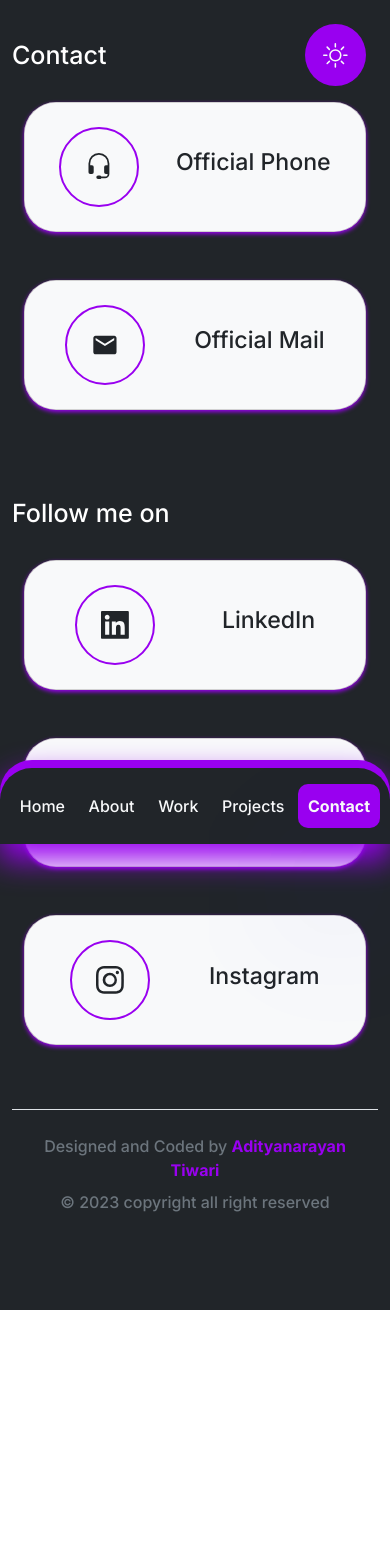
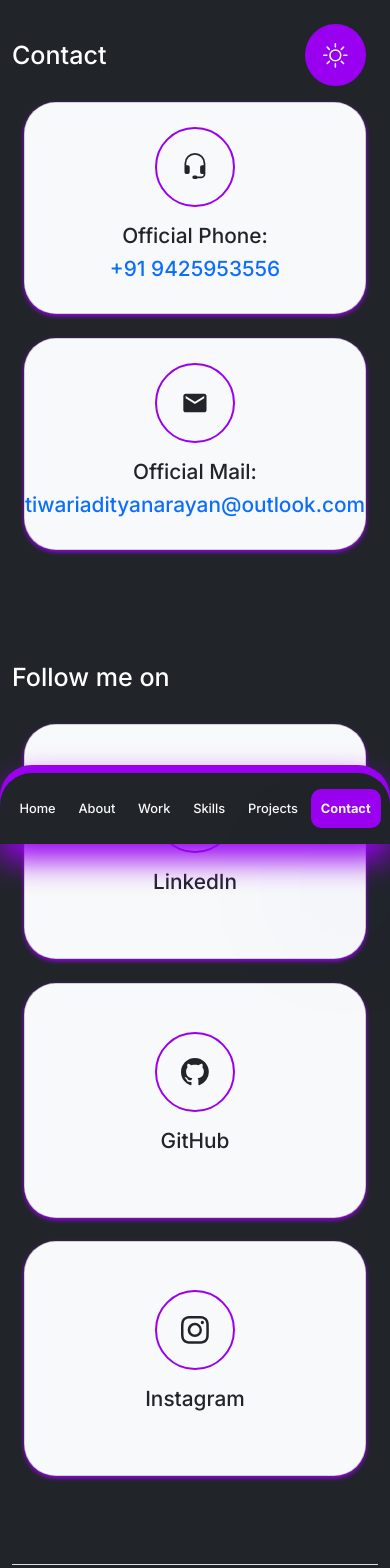
Before and after one commit to iamadityanarayan/my-portfolio, a React (Vite) app: page /contact in a window 390 px wide. Shown: the top 1568 px of the page. Before the commit the page ends 1310 px from the top, so only its background shows below. Built offline with nearby package versions, Linux system fonts and the light colour scheme.

Commit message:
changes for headers, contact and about sections

```diff
--- a/src/App.tsx
+++ b/src/App.tsx
@@ -12,6 +12,7 @@
 import { BsSun, BsFillMoonStarsFill } from 'react-icons/bs';
 import './App.css';
 import ScrollToTop from './components/ScrollToTop';
+import Skills from './pages/Skills/Skills';
 
 function App() {
   const { isDarkMode, toggleTheme } = useTheme();
@@ -39,11 +40,14 @@
           <div className='block-spacer'></div>
           <ScrollToTop>
             <Routes>
-              <Route path='/' element={<Home />} />
-              <Route path='/about' element={<About />} />
-              <Route path='/work' element={<Work />} />
-              <Route path='/projects' element={<Project />} />
-              <Route path='/contact' element={<Contact />} />
+              <Route path='/'>
+                <Route index element={<Home />} />
+                <Route path='/about' element={<About />} />
+                <Route path='/work' element={<Work />} />
+                <Route path='/skills' element={<Skills />} />
+                <Route path='/projects' element={<Project />} />
+                <Route path='/contact' element={<Contact />} />
+              </Route>
             </Routes>
           </ScrollToTop>
           <div className='block-spacer-2'></div>
--- a/src/components/Headers/Mobile/MobileHeader.tsx
+++ b/src/components/Headers/Mobile/MobileHeader.tsx
@@ -20,19 +20,22 @@
                 isDarkMode ? 'bg-dark' : 'bg-white'
               }   flex-row justify-content-around p-2 py-3 rounded-top-5`}
             >
-              <NavLink className={`nav-link ${isDarkMode ? 'text-light': ''}`} to='/'>
+              <NavLink className={`nav-link mobile-nav-link-font ${isDarkMode ? 'text-light': ''}`} to='/'>
                 Home
               </NavLink>
-              <NavLink className={`nav-link ${isDarkMode ? 'text-light': ''}`} to='/about'>
+              <NavLink className={`nav-link mobile-nav-link-font ${isDarkMode ? 'text-light': ''}`} to='/about'>
                 About
               </NavLink>
-              <NavLink className={`nav-link ${isDarkMode ? 'text-light': ''}`} to='/work'>
+              <NavLink className={`nav-link mobile-nav-link-font ${isDarkMode ? 'text-light': ''}`} to='/work'>
                 Work
               </NavLink>
-              <NavLink className={`nav-link ${isDarkMode ? 'text-light': ''}`} to='/projects'>
+              <NavLink className={`nav-link mobile-nav-link-font ${isDarkMode ? 'text-light': ''}`} to='/skills'>
+                Skills
+              </NavLink>
+              <NavLink className={`nav-link mobile-nav-link-font ${isDarkMode ? 'text-light': ''}`} to='/projects'>
                 Projects
               </NavLink>
-              <NavLink className={`nav-link ${isDarkMode ? 'text-light': ''}`} to='/contact'>
+              <NavLink className={`nav-link mobile-nav-link-font ${isDarkMode ? 'text-light': ''}`} to='/contact'>
                 Contact
               </NavLink>
             </Nav>
--- a/src/components/Headers/Mobile/mobileHeader.css
+++ b/src/components/Headers/Mobile/mobileHeader.css
@@ -38,3 +38,7 @@
   -webkit-backdrop-filter: blur(5px);
   border: 1px solid rgba(255, 255, 255, 0.3);
 }
+
+.mobile-nav-link-font{
+  font-size: clamp(0.75rem, 0.5115rem + 1.1923vw, 1.25rem) !important;
+}
--- a/src/components/Headers/Web/WebHeader.tsx
+++ b/src/components/Headers/Web/WebHeader.tsx
@@ -17,6 +17,10 @@
     {
       text: 'Work',
       link: `/work`,
+    },
+    {
+      text: 'Skills',
+      link: `/skills`,
     },
     {
       text: 'Project',
--- a/src/components/Headers/Web/webHeader.css
+++ b/src/components/Headers/Web/webHeader.css
@@ -27,7 +27,7 @@
 
 @media (min-width: 992px) {
   .width-40 {
-    width: 50% !important;
+    width: 60% !important;
   }
 
   .py-75 {
@@ -43,7 +43,7 @@
 
 @media (min-width: 1440px) {
   .width-40 {
-    width: 40% !important;
+    width: 50% !important;
   }
 
   .py-75 {
--- /dev/null
+++ b/src/data/Contact.tsx
@@ -0,0 +1,43 @@
+import { BsHeadset, BsInstagram, BsGithub } from 'react-icons/bs';
+import { MdEmail } from 'react-icons/md';
+import { GrLinkedin } from 'react-icons/gr';
+
+type ContactTypes = {
+  icon: JSX.Element;
+  link: string;
+  text?: string;
+  title: string;
+}
+
+export const contact: ContactTypes[] = [
+  {
+    icon: <BsHeadset className='fs-1 m-4' />,
+    link: 'tel:+91 9425953556',
+    text: '+91 9425953556',
+    title: 'Official Phone',
+  },
+  {
+    icon: <MdEmail className='fs-1 m-4' />,
+    link: 'mailto:tiwariadityanarayan@outlook.com',
+    text: 'tiwariadityanarayan@outlook.com',
+    title: 'Official Mail',
+  },
+];
+
+export const socialAccounts: ContactTypes[] = [
+  {
+    icon: <GrLinkedin className='fs-1 m-4' />,
+    link: `https://in.linkedin.com/in/adityanarayan-tiwari-b2b215101`,
+    title: 'LinkedIn',
+  },
+  {
+    icon: <BsGithub className='fs-1 m-4' />,
+    link: `https://github.com/iamadityanarayan`,
+    title: 'GitHub',
+  },
+  {
+    icon: <BsInstagram className='fs-1 m-4' />,
+    link: `https://instagram.com/adityanarayantiwari_?igshid=OGQ5ZDc2ODk2ZA==`,
+    title: 'Instagram',
+  },
+];
--- a/src/pages/About/About.tsx
+++ b/src/pages/About/About.tsx
@@ -1,5 +1,4 @@
 import Mode from '../../components/Mode/Mode';
-import Skills from '../../components/Skills/Skills';
 import Title from '../../components/Tittle/Title';
 import { aboutData } from '../../data/About';
 import './about.css';
@@ -13,9 +12,7 @@
           <Mode className='end-0 pe-4' />
           {aboutData?.des.map((e, i) => (
             <p
-              className={`para2 text-start mb-3 animate__animated animate__zoomIn animate__delay-${
-                i
-              }s`}
+              className={`para2 text-start mb-3 animate__animated animate__zoomIn animate__delay-${i}s`}
               key={i}
             >
               {e}
@@ -23,7 +20,6 @@
           ))}
         </div>
       </section>
-      <Skills />
     </>
   );
 };
--- a/src/pages/Contact/Contact.tsx
+++ b/src/pages/Contact/Contact.tsx
@@ -1,11 +1,9 @@
 import Card from 'react-bootstrap/Card';
 import Title from '../../components/Tittle/Title';
 import { Col, Row } from 'react-bootstrap';
-import { BsHeadset, BsInstagram, BsGithub } from 'react-icons/bs';
-import { MdEmail } from 'react-icons/md';
-import { GrLinkedin } from 'react-icons/gr';
+import Mode from '../../components/Mode/Mode';
+import { contact, socialAccounts } from '../../data/Contact';
 import './contact.css';
-import Mode from '../../components/Mode/Mode';
 
 const Contact = () => {
   return (
@@ -14,92 +12,59 @@
         <Title title='Contact' className='' />
         <Mode className='end-0 pe-4' />
         <Row className='w--lg-75 mx-auto'>
-          <Col xs={12} md={6} lg={4} className='mb-5'>
-            <a
-              href='tel:+919425953556'
-              className=' text-decoration-none rounded-5'
+          {contact?.map((e, i) => (
+            <Col
+              xs={12}
+              xl={6}
+              className={`mb-4 animate__animated animate__zoomIn animate__delay-${i}s`}
+              key={i}
             >
+              <a href={e.link} className=' text-decoration-none rounded-5'>
                 <Card className=' shadow-lg-web rounded-5'>
-                <Card.Body className='bg-light rounded-5 d-flex justify-content-around align-items-center py-4'>
-                  <div className='icon border-purple border border-2 rounded-circle d-flex justify-content-center align-content-center'>
-                    <BsHeadset className='fs-1 m-4' />
+                  <Card.Body className='bg-light rounded-5 d-flex flex-column align-items-center p-4 p-xl-5'>
+                    <div className='icon border-purple border border-2 rounded-circle mb-xl-4'>
+                      {e.icon}
                     </div>
-                  <h3 className=' bg-transparent text-'>Official Phone</h3>
+                    <div className='d-flex flex-column  mt-3 text-center gap-xl-3 flex-wrap'>
+                      <h3 className=' bg-transparent font-text'>{e.title}:</h3>
+                      <h3 className=' bg-transparent font-text text-primary'>
+                        {e.text}
+                      </h3>
+                    </div>
                   </Card.Body>
                 </Card>
               </a>
             </Col>
-          <Col xs={12} md={6} lg={4} className=''>
-            <a
-              href='mailto:tiwariadityanarayan@outlook.com'
-              className=' text-decoration-none rounded-5'
+          ))}
+        </Row>
+      </section>
+      <div className='pt-5'>
+        <Title title='Follow me on' className='' />
+        <Row className='w--lg-75 mx-auto'>
+          {socialAccounts?.map((e, i) => (
+            <Col
+              xs={12}
+              xl={6}
+              className={`mb-4  animate__animated animate__zoomIn animate__delay-${
+                i + 2
+              }s`}
+              key={i}
             >
+              <a href={e.link} className=' text-decoration-none rounded-5'>
                 <Card className=' shadow-lg-web rounded-5'>
-                <Card.Body className='bg-light rounded-5 d-flex justify-content-around align-items-center py-4 '>
-                  <div className='icon border-purple border border-2 rounded-circle d-flex justify-content-center align-content-center'>
-                    <MdEmail className='fs-1 m-4' />
+                  <Card.Body className='bg-light rounded-5 d-flex flex-column align-items-center p-5'>
+                    <div className='icon border-purple border border-2 rounded-circle mb-xl-4'>
+                      {e.icon}
                     </div>
-                  <h3 className=' bg-transparent text-'>Official Mail</h3>
+                    <div className='d-flex flex-column  mt-3 text-center gap-xl-3 flex-wrap'>
+                      <h3 className=' bg-transparent font-text'>{e.title}</h3>
+                      <h3 className=' bg-transparent font-text'>{e.text}</h3>
+                    </div>
                   </Card.Body>
                 </Card>
               </a>
             </Col>
-        </Row>
-      </section>
-      <div className='pt-5'>
-        <Title title='Follow me on' className="" />
-        <Row className='w--lg-75 mx-auto'>
-          <Col xs={12} md={6} lg={4} className='mb-5'>
-            <a
-              href='https://in.linkedin.com/in/adityanarayan-tiwari-b2b215101'
-              target='_blank'
-              rel='noopener'
-              className=' text-decoration-none rounded-5'
-            >
-              <Card className=' shadow-lg-web rounded-5'>
-                <Card.Body className='bg-light rounded-5 d-flex justify-content-around align-items-center py-4'>
-                  <div className='icon border-purple border border-2 rounded-circle d-flex justify-content-center align-content-center'>
-                    <GrLinkedin className='fs-1 m-4' />
-                  </div>
-                  <h3 className=' bg-transparent text-'>LinkedIn</h3>
-                </Card.Body>
-              </Card>
-            </a>
-          </Col>
-          <Col xs={12} md={6} lg={4} className='mb-5'>
-            <a
-              href='https://github.com/iamadityanarayan'
-              target='_blank'
-              rel='noopener'
-              className=' text-decoration-none rounded-5'
-            >
-              <Card className=' shadow-lg-web rounded-5'>
-                <Card.Body className='bg-light rounded-5 d-flex justify-content-around align-items-center py-4'>
-                  <div className='icon border-purple border border-2 rounded-circle d-flex justify-content-center align-content-center'>
-                    <BsGithub className='fs-1 m-4' />
-                  </div>
-                  <h3 className=' bg-transparent text-'>GitHub</h3>
-                </Card.Body>
-              </Card>
-            </a>
-          </Col>
-          <Col xs={12} md={6} lg={4} className='mb-'>
-            <a
-              href='https://instagram.com/adityanarayantiwari_?igshid=OGQ5ZDc2ODk2ZA=='
-              target='_blank'
-              rel='noopener'
-              className=' text-decoration-none rounded-5'
-            >
-              <Card className=' shadow-lg-web rounded-5'>
-                <Card.Body className='bg-light rounded-5 d-flex justify-content-around align-items-center py-4'>
-                  <div className='icon border-purple border border-2 rounded-circle d-flex justify-content-center align-content-center'>
-                    <BsInstagram className='fs-1 m-4' />
-                  </div>
-                  <h3 className=' bg-transparent text-'>Instagram</h3>
-                </Card.Body>
-              </Card>
-            </a>
-          </Col>
+          ))}
         </Row>
       </div>
     </>
--- a/src/pages/Contact/contact.css
+++ b/src/pages/Contact/contact.css
@@ -0,0 +1,23 @@
+.font-text{
+  font-size: clamp(1.25rem, 1.0115rem + 1.1923vw, 1.75rem);
+}
+
+@media (min-width: 991px) {
+  .font-text{
+    font-size: clamp(1.25rem, 1.0115rem + 1.1923vw, 1.75rem);
+  }
+}
+
+@media (min-width: 1440px) {
+  .font-text{
+    font-size: clamp(1.75rem, 0.25rem + 1.6667vw, 2.25rem);
+  }
+}
+
+.box-hover{
+  transition: 1s all cubic-bezier(0.175, 0.885, 0.32, 1.275) !important;
+}
+
+.box-hover:hover{
+  transform: translateY(-10px);
+}
```
Lines whose indentation alone changed are shown as unchanged.
